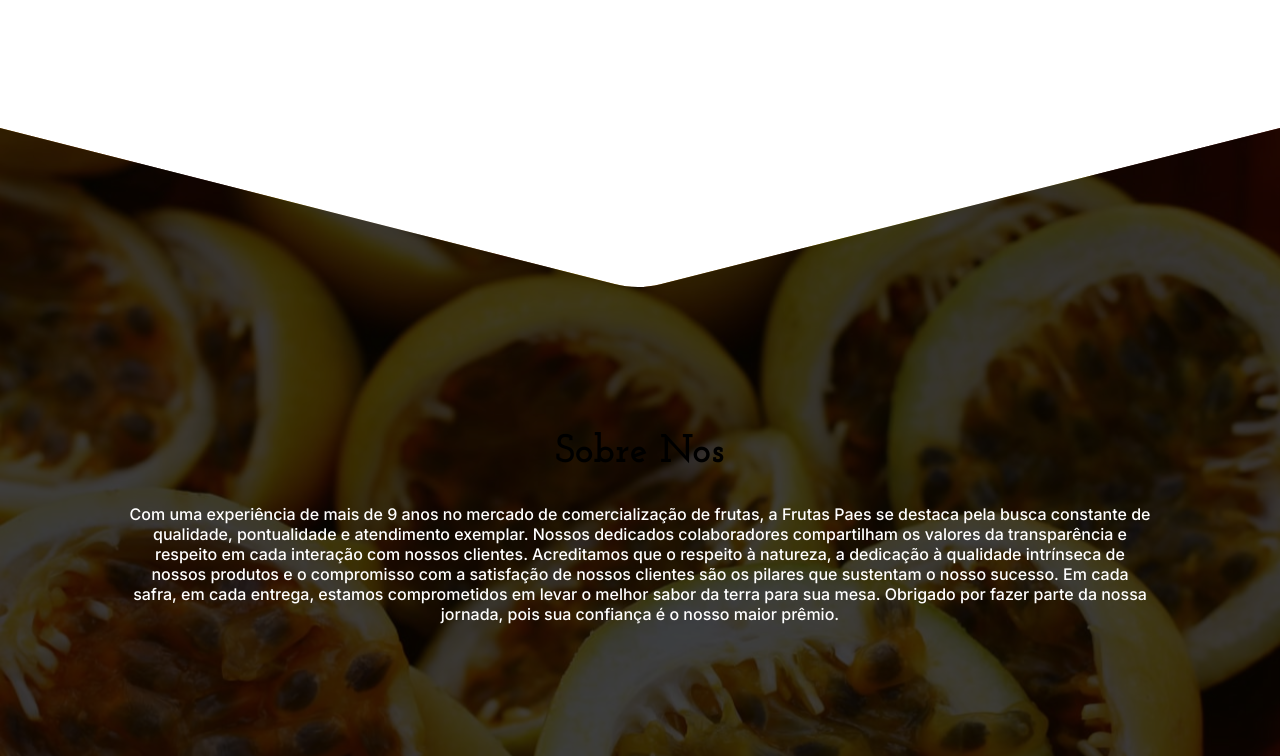
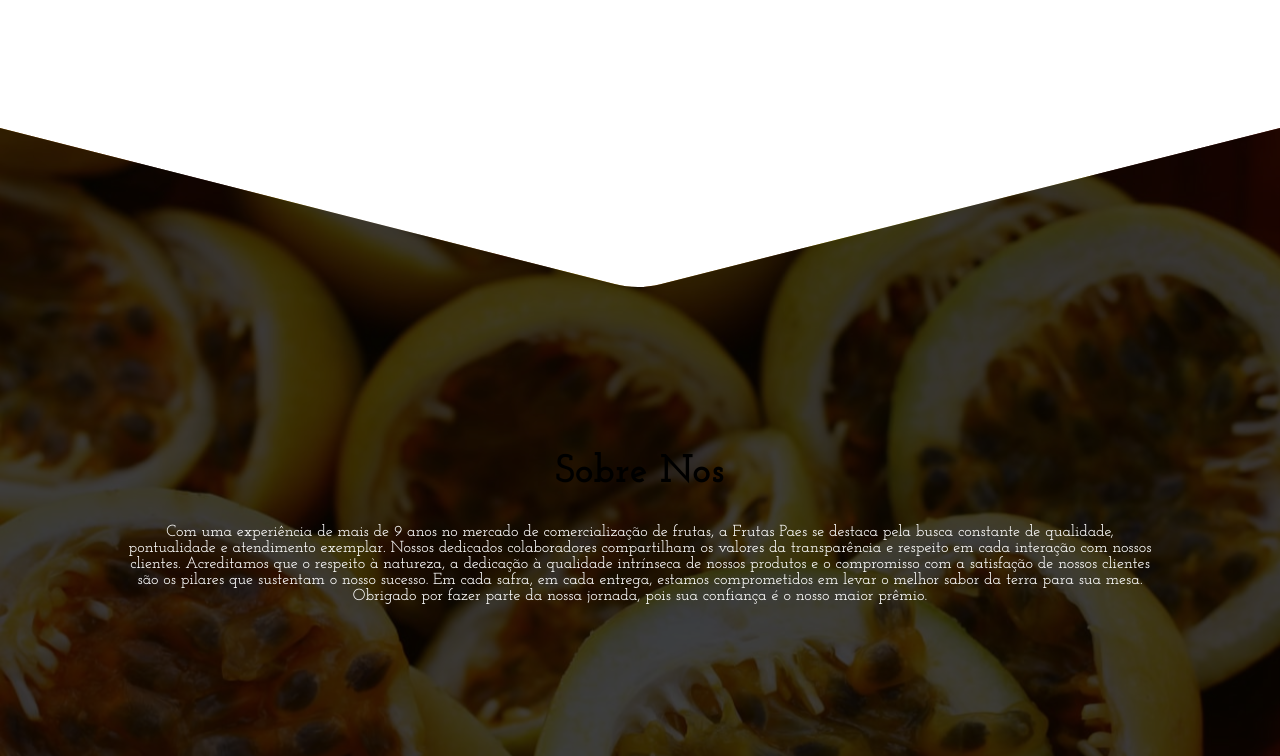
Before and after one commit to C4rt00n3/Frutas_Paes, a Next.js app: page / in a window 1280 px wide. Shown: the part 1600-2356 px from the top of the page. Built offline with nearby package versions, Linux system fonts and the light colour scheme.

Commit message:
fix/fontAboutUs

```diff
--- a/src/app/page.module.css
+++ b/src/app/page.module.css
@@ -167,6 +167,8 @@
   background-repeat: no-repeat;
   background-size: cover;
   background-position: top center;
+
+  font-family: "Josefin Slab", serif;
 }
 .void {
   width: 100vw;
```
